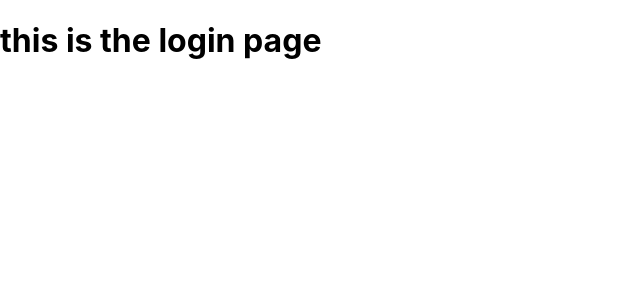
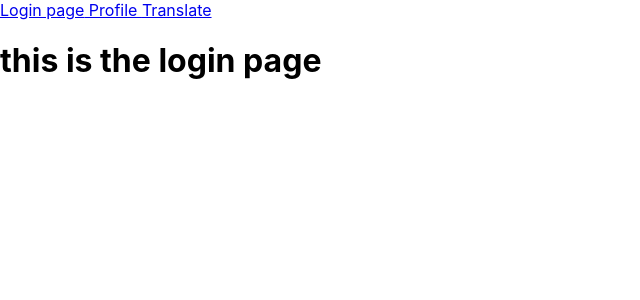
Before and after one commit to BrorNydal/LostInTranslation, a React (Create React App) app in the folder lost-in-translation/: page / in a window 1280 px wide. Shown: the top 300 px of the page, without its empty margins (0-640 px from the left). Built offline with nearby package versions, Linux system fonts and the light colour scheme.

Commit message:
feat: added navlinks

```diff
--- a/lost-in-translation/src/App.js
+++ b/lost-in-translation/src/App.js
@@ -2,7 +2,8 @@
 //import './App.css';
 import {BrowserRouter,
         Routes,
-        Route
+        Route,
+        NavLink
       } from 'react-router-dom';
 
 import LoginPage from './view-pages/Login.jsx';
@@ -13,6 +14,10 @@ function App() {
   return (
     <BrowserRouter>
      <div className="App">
+      <NavLink to="/">Login page</NavLink>
+      <NavLink to="/profile"> Profile </NavLink>
+      <NavLink to="/translate"> Translate </NavLink>
+
       <Routes>
         <Route path = "/" element = { <LoginPage/>} />
         <Route path = "/profile" element = { <ProfilePage/>} />
```
